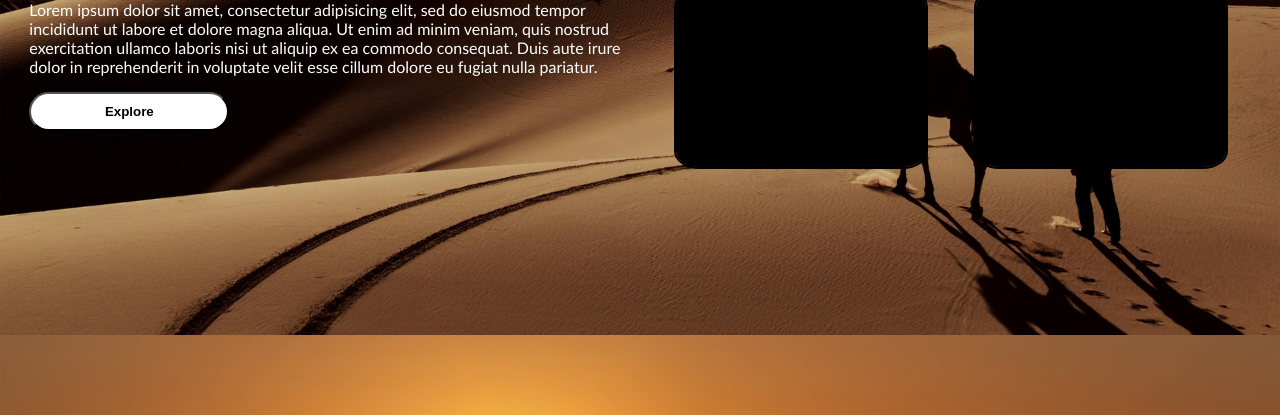
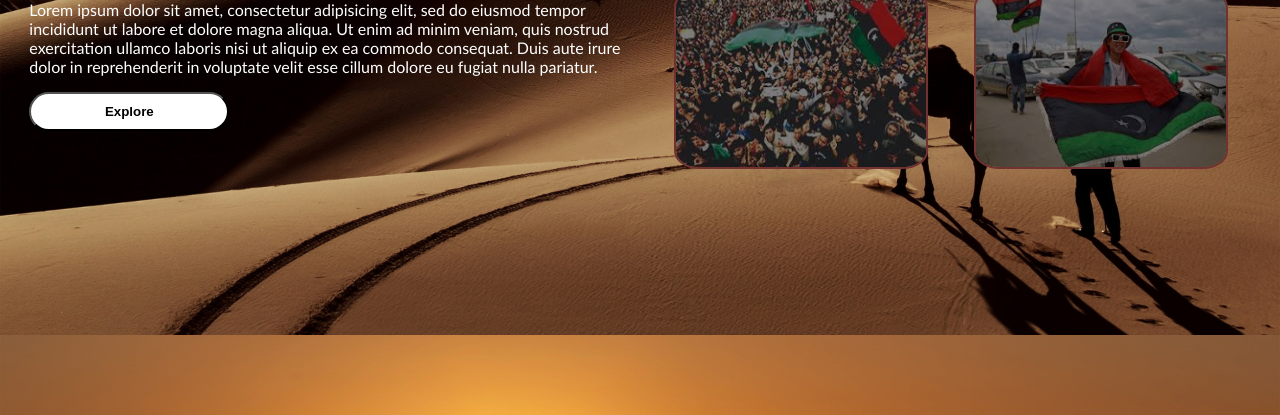
Before and after one commit to Moamer001/First-Project, a plain HTML site: page index.html in a window 1280 px wide. Shown: the part 385-800 px from the top of the page. Drawn offline with Linux system fonts and the light colour scheme.

Commit message:
Update style.css

```diff
--- a/css/style.css
+++ b/css/style.css
@@ -74,7 +74,7 @@ img {
   width: 250px;
   border: 2px solid rgb(228, 100, 100);
   border-radius: 10%;
-  filter: brightness(0.0);
+  filter: brightness(0.5);
 }
 .iteam img:hover {
   width: 100%;
```
